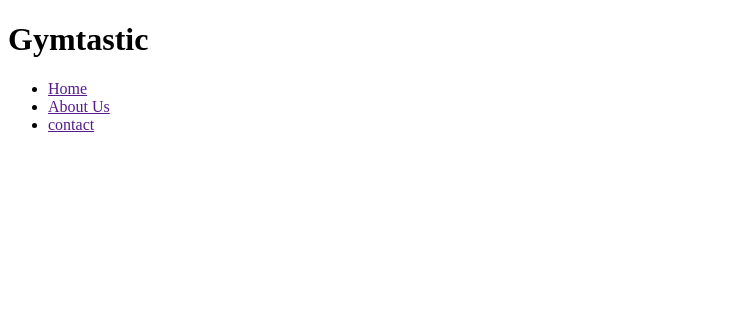
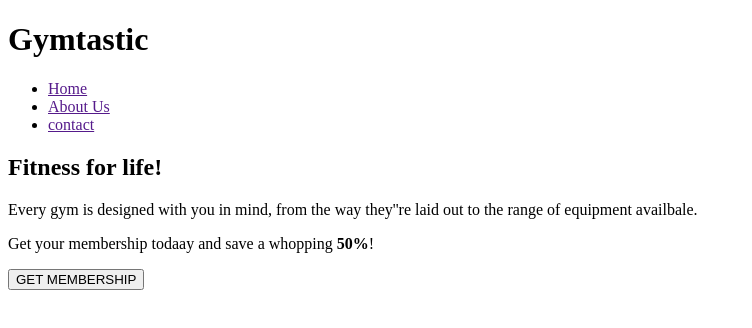
Before and after one commit to duncan0801/boolean-uk-html-gymtastic, a website: page index.html in a window 1280 px wide. Shown: the whole page, without its empty margins (0-752 px from the left). Drawn offline with Linux system fonts and the light colour scheme.

Commit message:
HTML for main section

```diff
--- a/index.html
+++ b/index.html
@@ -31,10 +31,10 @@ Challenge  2
 Add a second page that link to the about us, and has the same layout and styling
 In this page add the about information, and after create a section that has a row of cards with different gym locations -->
     <div class="navbar-div">
-    <span>
       <div class="logodiv">
         <h1 class="logo">Gymtastic</h1>
       </div>
+
       <nav>
         <ul>
           <li class="nav-button" id="home"><a href="">Home</a></li>
@@ -42,7 +42,21 @@ In this page add the about information, and after create a section that has a ro
           <li class="nav-button" id="contact"><a href="">contact</a></li>
         </ul>
       </nav>
+    </div>
 
+    <div class="main">
+      <h2 class="fitness-for-life">Fitness for life!</h2>
+
+      <p>
+        Every gym is designed with you in mind, from the way they''re laid out
+        to the range of equipment availbale.
+      </p>
+
+      <p>
+        Get your membership todaay and save a whopping <strong>50%</strong>!
+      </p>
+
+      <button class="button membership">GET MEMBERSHIP</button>
     </div>
   </body>
 </html>
```
Lines whose indentation alone changed are shown as unchanged.
